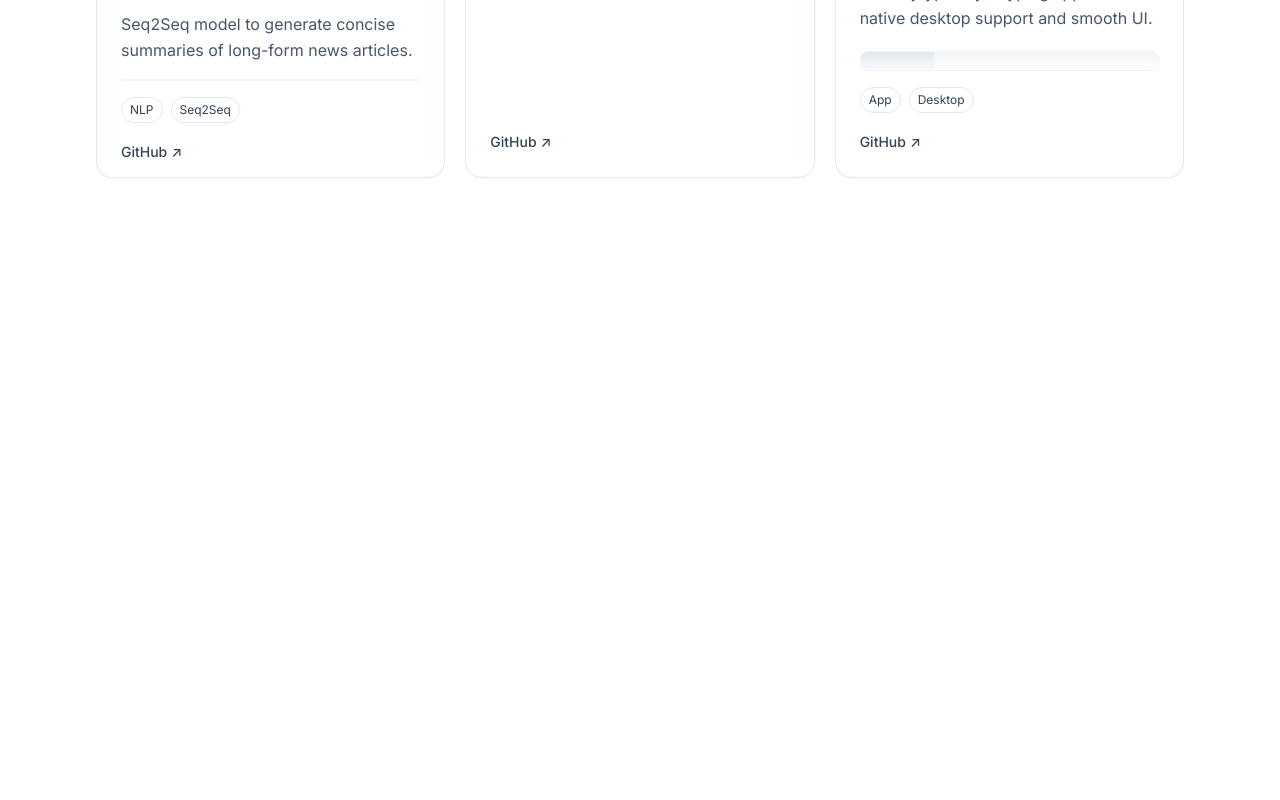
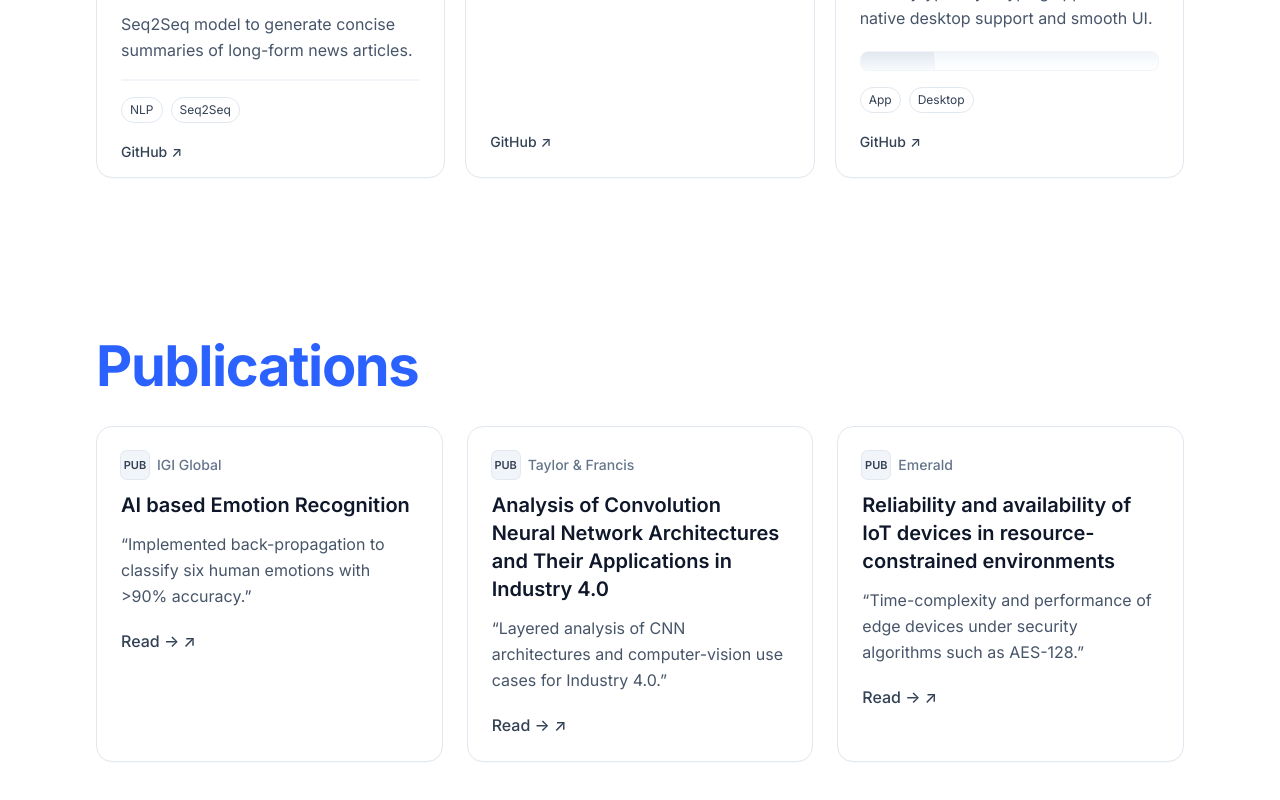
Before and after one commit to Shardul-Khandekar/Shardul-Khandekar.github.io, a React (Vite) app: page / in a window 1280 px wide. Shown: the part 2371-3171 px from the top of the page. Before the commit the page ends 2773 px from the top, so only its background shows below. Built offline with nearby package versions, Linux system fonts and the light colour scheme.

Commit message:
adding publications section

```diff
--- a/src/App.jsx
+++ b/src/App.jsx
@@ -3,6 +3,7 @@ import Header from "./components/Header";
 import Hero from "./components/Hero";
 import ExperienceNotes from "./components/ExperienceNotes";
 import ProjectsSection from "./components/ProjectsSection";
+import Publications from "./components/Publications";
 
 export default function App() {
   return (
@@ -11,6 +12,7 @@ export default function App() {
       <Hero />
       <ExperienceNotes />
       <ProjectsSection />
+      <Publications />
     </div>
   );
 }
--- a/src/components/ProjectsSection.jsx
+++ b/src/components/ProjectsSection.jsx
@@ -156,7 +156,7 @@ export default function ProjectsSection() {
   return (
     <section
       id="projects"
-      className="max-w-6xl mx-auto px-5 md:px-8 mt-32 md:mt-36 mb-32"
+      className="max-w-6xl mx-auto px-5 md:px-8 mt-32 md:mt-36 mb-16"
     >
       <h2 className="text-[40px] md:text-[56px] leading-none font-extrabold tracking-tight mb-6 text-[#2b62ff]">
         Projects
@@ -168,6 +168,8 @@ export default function ProjectsSection() {
           "grid-cols-1 sm:grid-cols-2 md:grid-cols-12",
           "auto-rows-[18rem]", // tall enough rows; tall cards span 2 rows cleanly
           "pb-24",
+          "auto-rows-[18rem]",
+          "pb-8",
         ].join(" ")}
       >
         {PROJECTS.map((p) => (
--- /dev/null
+++ b/src/components/Publications.jsx
@@ -0,0 +1,84 @@
+import React from "react";
+
+const PUBLICATIONS = [
+  {
+    id: "emotion-recognition",
+    title: "AI based Emotion Recognition",
+    blurb:
+      "Implemented back-propagation to classify six human emotions with >90% accuracy.",
+    url: "https://www.igi-global.com/chapter/ai-based-emotion-recognition/317492",
+    badge: "IGI Global",
+  },
+  {
+    id: "cnn-industry4",
+    title:
+      "Analysis of Convolution Neural Network Architectures and Their Applications in Industry 4.0",
+    blurb:
+      "Layered analysis of CNN architectures and computer-vision use cases for Industry 4.0.",
+    url: "https://www.taylorfrancis.com/chapters/edit/10.1201/9781003143505-7/analysis-convolution-neural-network-architectures-applications-industry-4-0-gaurav-bansod-shardul-khandekar-soumya-khurana",
+    badge: "Taylor & Francis",
+  },
+  {
+    id: "iot-reliability",
+    title:
+      "Reliability and availability of IoT devices in resource-constrained environments",
+    blurb:
+      "Time-complexity and performance of edge devices under security algorithms such as AES-128.",
+    url: "https://www.emerald.com/insight/content/doi/10.1108/IJQRM-09-2021-0334/full/html",
+    badge: "Emerald",
+  },
+];
+
+function PubCard({ p }) {
+  return (
+    <article
+      className={[
+        "rounded-2xl bg-white border border-slate-200",
+        "shadow-[0_1px_0_0_rgba(15,23,42,0.02)]",
+        "p-6 flex flex-col gap-3 transition hover:-translate-y-[1px] hover:shadow-md",
+      ].join(" ")}
+    >
+      <div className="flex items-center gap-2">
+        <div className="h-7 w-7 rounded-md bg-slate-100 ring-1 ring-slate-200 grid place-items-center">
+          <span className="text-[11px] font-semibold text-slate-700">PUB</span>
+        </div>
+        <span className="text-sm font-medium text-slate-500">{p.badge}</span>
+      </div>
+
+      <h3 className="text-lg md:text-xl font-semibold text-slate-900 leading-snug">
+        {p.title}
+      </h3>
+
+      <p className="text-slate-600 leading-relaxed">“{p.blurb}”</p>
+
+      <div className="pt-2">
+        <a
+          href={p.url}
+          target="_blank"
+          rel="noreferrer"
+          className="inline-flex items-center gap-1 text-slate-700 hover:text-slate-900 font-medium"
+        >
+          Read → <span aria-hidden>↗</span>
+        </a>
+      </div>
+    </article>
+  );
+}
+
+export default function Publications() {
+  return (
+    <section id="publications" className="bg-white mt-0 mb-32">
+      <div className="max-w-6xl mx-auto px-5 md:px-8 py-12 md:py-16">
+        <h2 className="text-[40px] md:text-[56px] leading-none font-extrabold tracking-tight mb-8 text-[#2b62ff]">
+          Publications
+        </h2>
+
+        <div className="grid gap-5 sm:gap-6 grid-cols-1 md:grid-cols-2 lg:grid-cols-3">
+          {PUBLICATIONS.map((p) => (
+            <PubCard key={p.id} p={p} />
+          ))}
+        </div>
+      </div>
+    </section>
+  );
+}
```
